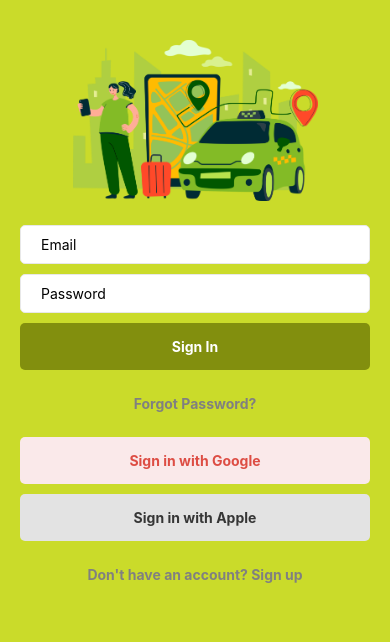
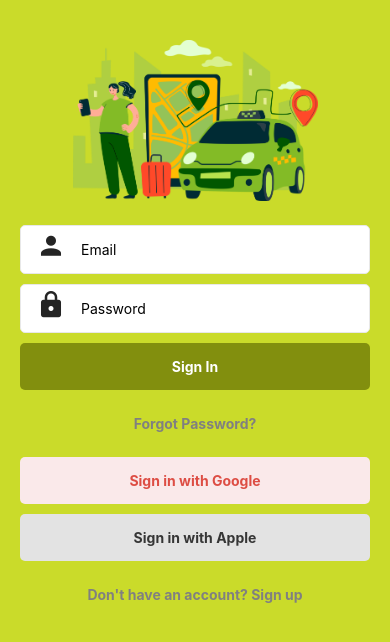
Before and after one commit to ZroC00l/AuthenticationFlow, a React Native app: screen / in a window 390 px wide. Shown: the top 642 px of the page. Built offline with nearby package versions, Linux system fonts and the light colour scheme.

Commit message:
updates made to signup component

```diff
--- a/App.js
+++ b/App.js
@@ -3,6 +3,7 @@ import React from "react";
 import { StyleSheet, Text, View, SafeAreaView } from "react-native";
 
 import SignInScreen from "./src/screens/SignInScreen";
+import SignUpScreen from "./src/screens/SignUpScreen";
 
 export default function App() {
   return (
--- a/package.json
+++ b/package.json
@@ -15,6 +15,8 @@
     "react": "17.0.2",
     "react-dom": "17.0.2",
     "react-native": "0.68.2",
+    "react-native-elements": "^3.4.2",
+    "react-native-safe-area-context": "^4.3.1",
     "react-native-vector-icons": "^9.2.0",
     "react-native-web": "0.17.7"
   },
--- a/src/components/CustomButton/CustomButton.js
+++ b/src/components/CustomButton/CustomButton.js
@@ -1,20 +1,20 @@
 import { StyleSheet, Text, View, Pressable } from "react-native";
 import React from "react";
 
-const CustomButton = ({ onPress, text, type, bgColor, fgColor }) => {
+const CustomButton = ({ onPress, text, mode, bgColor, fgColor }) => {
   return (
     <Pressable
       onPress={onPress}
       style={[
         styles.container,
-        styles[`container_${type}`],
+        styles[`container_${mode}`],
         bgColor ? { backgroundColor: bgColor } : {},
       ]}
     >
       <Text
         style={[
           styles.buttonText,
-          styles[`buttonText_${type}`],
+          styles[`buttonText_${mode}`],
           fgColor ? { color: fgColor } : {},
         ]}
       >
--- a/src/components/Form/Form.js
+++ b/src/components/Form/Form.js
@@ -1,9 +1,16 @@
 import { StyleSheet, View, TextInput } from "react-native";
 import React from "react";
+import { Icon } from "react-native-elements";
 
-const Form = ({ value, setValue, placeholder, secureTextEntry }) => {
+const Form = ({ value, setValue, placeholder, secureTextEntry, name }) => {
   return (
     <View style={styles.container}>
+      <Icon
+        type="material-community"
+        name={name}
+        size={30}
+        style={styles.icon}
+      />
       <TextInput
         style={styles.input}
         placeholder={placeholder}
@@ -20,6 +27,7 @@ export default Form;
 const styles = StyleSheet.create({
   container: {
     width: "100%",
+    flexDirection: "row",
     backgroundColor: "white",
     borderColor: "#e8e8e8",
     borderWidth: 1,
@@ -29,5 +37,13 @@ const styles = StyleSheet.create({
   },
   input: {
     padding: 10,
+    width: "90%",
+    flexDirection: "row",
+    marginVertical: 5,
+  },
+  icon: {
+    margin: 5,
+    flexDirection: "row",
+    marginVertical: 5,
   },
 });
--- a/src/screens/SignInScreen.js
+++ b/src/screens/SignInScreen.js
@@ -10,6 +10,7 @@ import React, { useState } from "react";
 import Logo from "../../assets/images/logo2.png";
 import Form from "../components/Form";
 import CustomButton from "../components/CustomButton";
+import { Icon } from "react-native-elements";
 
 const onSignInPressed = () => {
   console.warn("Sign In Pressed");
@@ -39,18 +40,24 @@ const SignInScreen = () => {
     <ScrollView showsVerticalScrollIndicator={false}>
       <View style={styles.root}>
         <Image source={Logo} style={[styles.logo, { height: height * 0.3 }]} />
-        <Form placeholder="Email" value={email} setValue={setEmail} />
+        <Form
+          placeholder="Email"
+          value={email}
+          setValue={setEmail}
+          name="account"
+        />
         <Form
           placeholder="Password"
           value={password}
           setValue={setPassword}
           secureTextEntry={true}
+          name="lock"
         />
-        <CustomButton text="Sign In" onPress={onSignInPressed} type="PRIMARY" />
+        <CustomButton text="Sign In" onPress={onSignInPressed} mode="PRIMARY" />
         <CustomButton
           text="Forgot Password?"
           onPress={onForgotPasswordPressed}
-          type="TERTIARY"
+          mode="TERTIARY"
         />
         <CustomButton
           text="Sign in with Google"
@@ -66,7 +73,7 @@ const SignInScreen = () => {
         />
         <CustomButton
           text="Don't have an account? Sign up"
-          type="TERTIARY"
+          mode="TERTIARY"
           onPress={onSignUpPressed}
         />
       </View>
--- a/src/screens/SignUpScreen.js
+++ b/src/screens/SignUpScreen.js
@@ -8,16 +8,30 @@ import {
 } from "react-native";
 import React, { useState } from "react";
 import Logo from "../../assets/images/logo2.png";
+import Form from "../components/Form";
+import CustomButton from "../components/CustomButton";
+
+const onSignUpPressed = () => {};
 
 const SignUpScreen = () => {
   const { height } = useWindowDimensions();
   const [userName, setUserName] = useState("");
   const [email, setEmail] = useState("");
   const [password, setPassword] = useState("");
+  cont[(confirmPassword, setConfirmPassword)] = useState("");
 
   return (
     <View style={styles.root}>
       <Image source={Logo} style={[styles.logo, { height: height * 0.2 }]} />
+      <Form placeholder="UserName" value={userName} setValue={setUserName} />
+      <Form placeholder="Email" value={email} setValue={setEmail} />
+      <Form placeholder="Password" value={password} setValue={setPassword} />
+      <Form
+        placeholder="Confirm Password"
+        value={confirmPassword}
+        setValue={setConfirmPassword}
+      />
+      <CustomButton text="Sign up" type="PRIMARY" onPress={onSignUpPressed} />
     </View>
   );
 };
```
Also changed, not shown: 1 other file (tests, documents, lock files or other folders).
